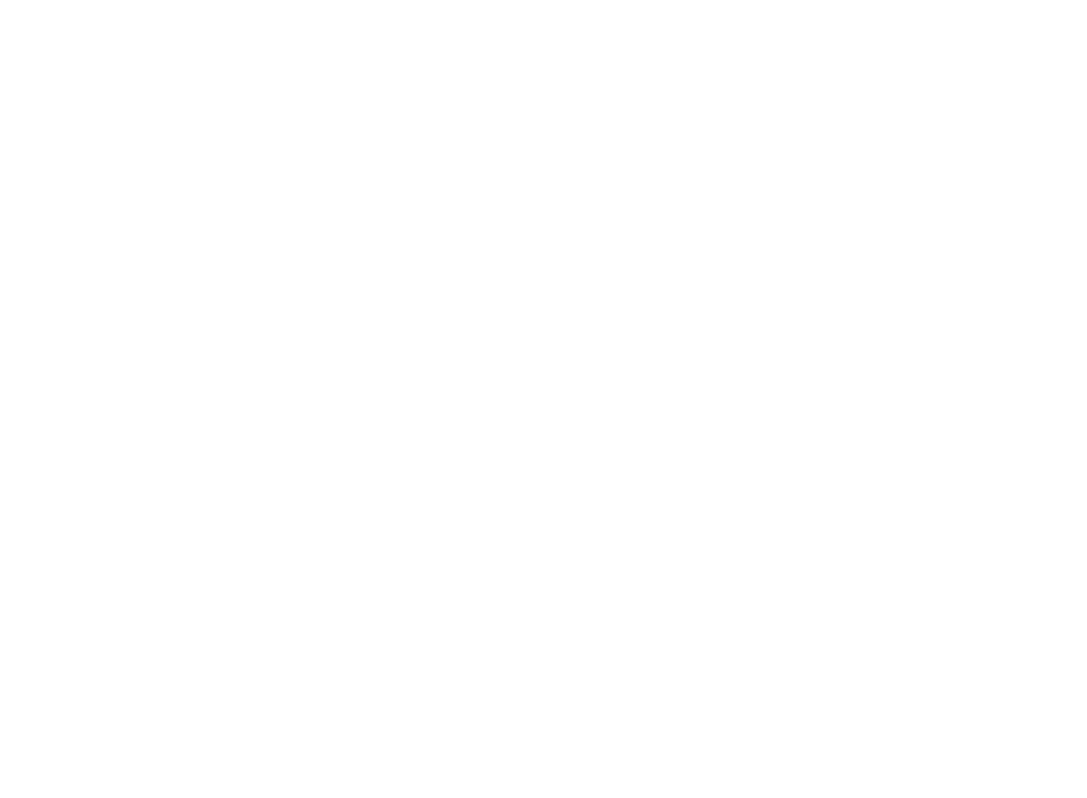
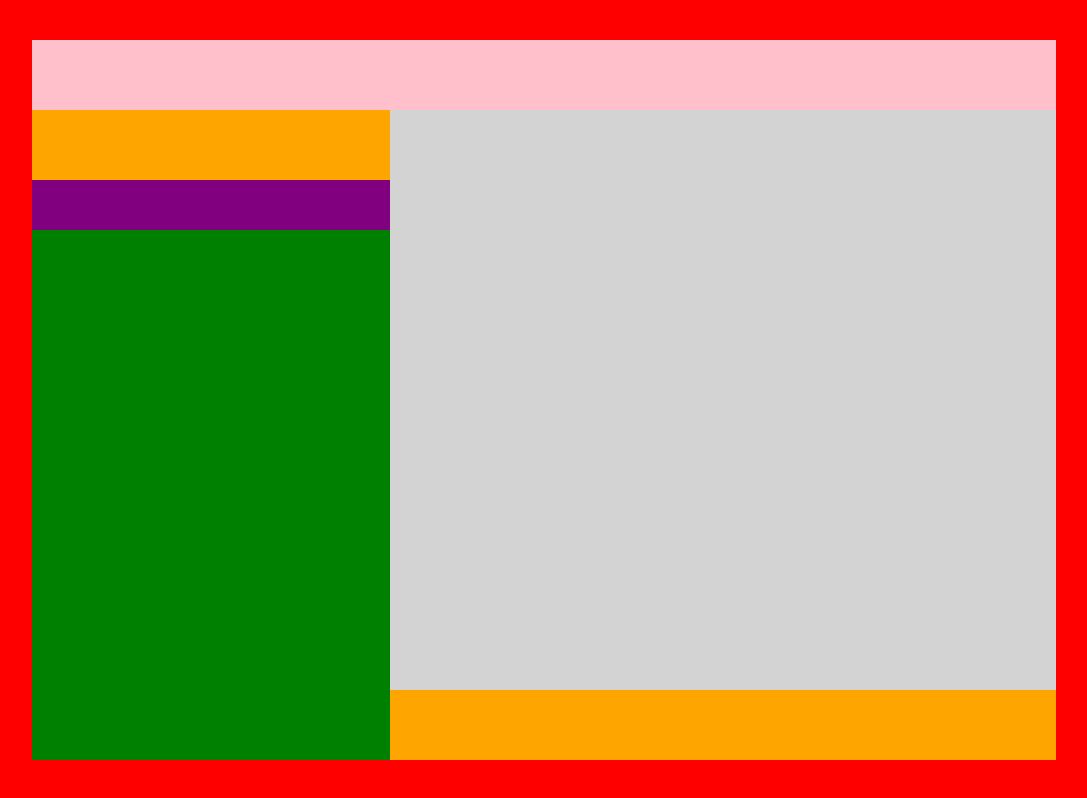
Before and after one commit to ChiaraPassaro/boolzapp-live, a plain HTML site: page index.html in a window 1280 px wide. Shown: the whole page, without its empty margins (96-1183 px from the left). Drawn offline with nearby package versions, Linux system fonts and the light colour scheme.

Commit message:
macroaree

```diff
--- a/css/style.css
+++ b/css/style.css
@@ -0,0 +1,72 @@
+* {
+  margin: 0;
+  padding: 0;
+  box-sizing: border-box;
+}
+
+.clearfix::after {
+  content: '';
+  display: table;
+  clear: both;
+}
+.float-left {
+  float: left;
+}
+
+body {
+  display: flex;
+  justify-content: center;
+  align-items: center;
+  width: 100%;
+  height: 100vh;
+  background-color: red;
+}
+
+.container {
+  width: 80%;
+  height: 90%;
+  background: white;
+}
+.col-left {
+  width: 35%;
+  height: 100%;
+  background-color: blue;
+}
+.header {
+  width: 100%;
+  height: 70px;
+  background-color: pink;
+}
+.disclaimer {
+  width: 100%;
+  height: 70px;
+  background-color: orange;
+}
+.contact-search {
+  width: 100%;
+  height: 50px;
+  background-color: purple;
+}
+.contacts {
+  height: calc( 100% - 190px);
+  background-color: green;
+  overflow-y: scroll;
+}
+
+
+.col-right {
+  width: 65%;
+  height: 100%;
+  background-color: yellow;
+}
+
+.col-right-messages {
+  height: calc(100% - 140px);
+  background-color: lightgrey;
+  overflow-y: scroll;
+}
+
+.col-right-footer {
+  height: 70px;
+  background-color: orange;
+}
--- a/index.html
+++ b/index.html
@@ -12,7 +12,57 @@
   <title>Document</title>
 </head>
 <body>
+  <!-- container -->
+  <div class="container clearfix">
+    <div class="col-left float-left">
+      <!-- header -->
+      <div class="header">
 
+      </div>
+      <!-- /header -->
+
+      <!-- disclaimer -->
+      <div class="disclaimer">
+
+      </div>
+      <!-- /disclaimer -->
+
+      <!-- search -->
+      <div class="contact-search">
+
+      </div>
+      <!-- /search -->
+
+      <!-- contacts -->
+      <div class="contacts">
+
+      </div>
+      <!-- /contacts -->
+
+    </div>
+
+    <div class="col-right float-left">
+      <!-- header -->
+      <div class="header">
+
+      </div>
+      <!-- /header -->
+
+      <!-- messages -->
+      <div class="col-right-messages">
+
+      </div>
+      <!-- /messages -->
+
+      <!-- footer -->
+      <div class="col-right-footer">
+
+      </div>
+      <!-- /footer -->
+
+    </div>
+  </div>
+  <!-- /container -->
   <script src="js/script.js"></script>
 </body>
 </html>
```
